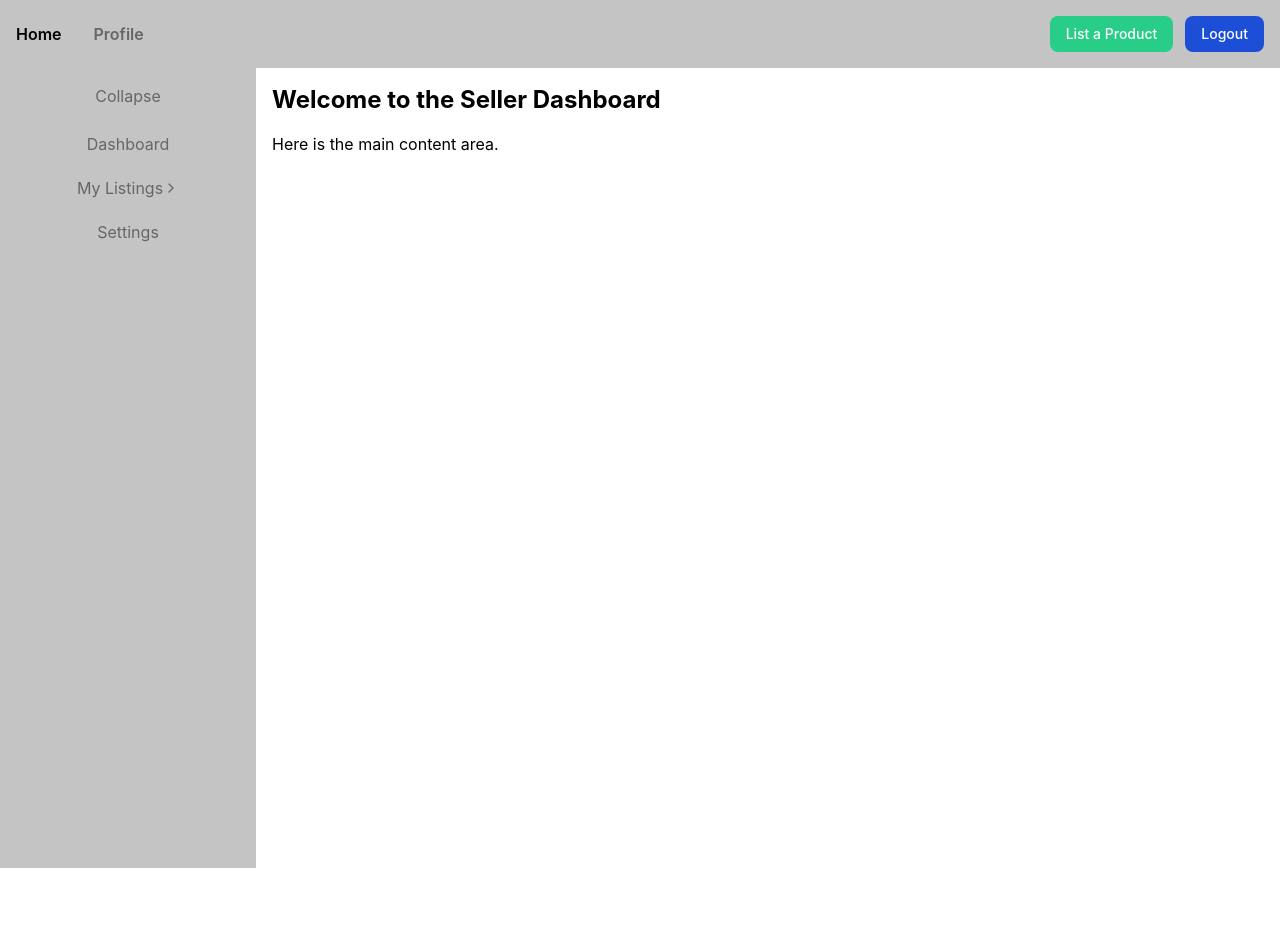
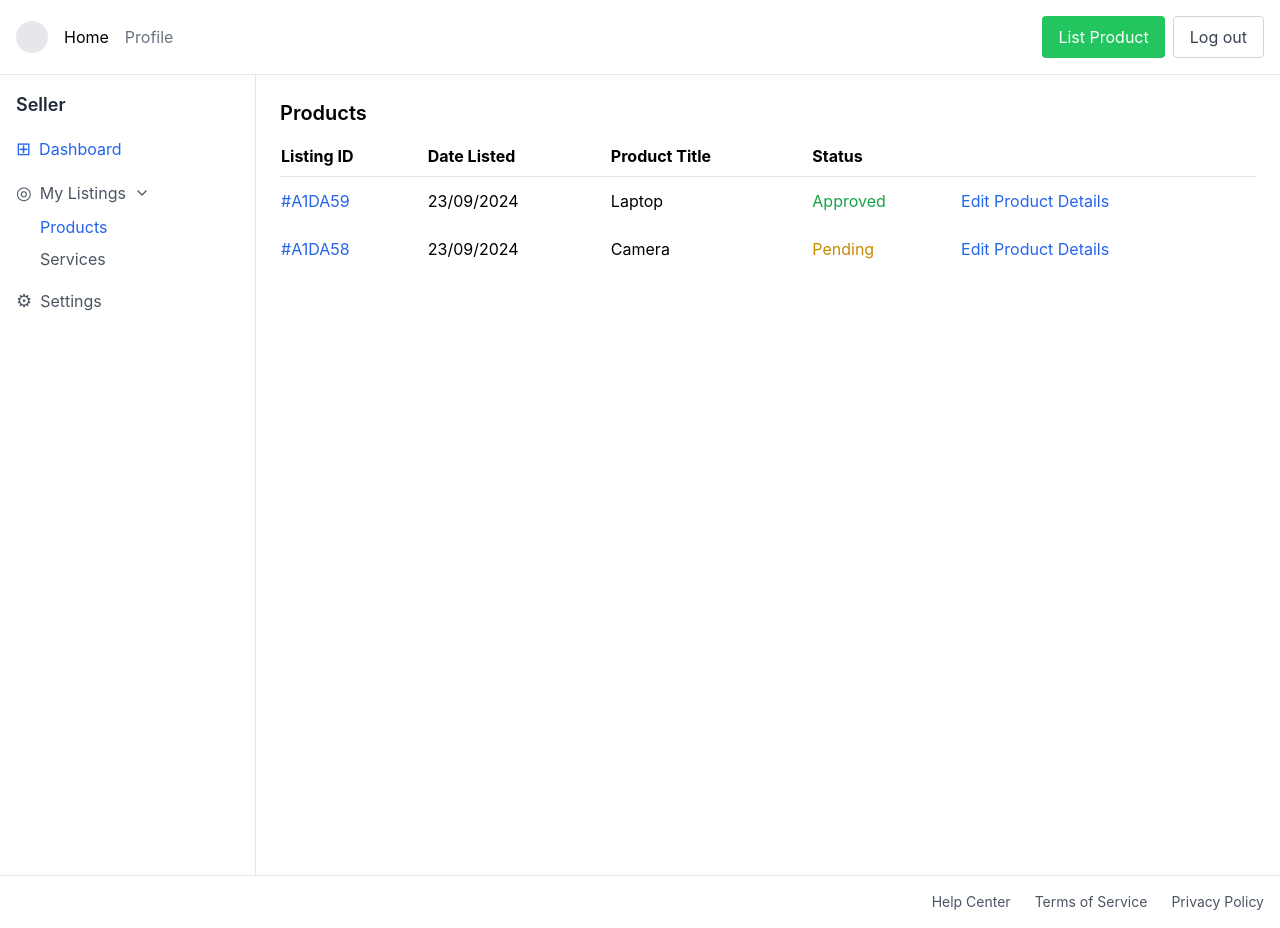
Before and after one commit to khurrumchaudhrty/MinarMarket_Development, a React (Create React App) app in the folder frontend/: page /seller-dashboard in a window 1280 px wide. Before the commit the page ends 868 px from the top, so only its background shows below. Built offline with nearby package versions, Linux system fonts and the light colour scheme.

Commit message:
Seller Dashboard frontend

```diff
--- a/frontend/src/components/SellerDashboardNavbar.jsx
+++ b/frontend/src/components/SellerDashboardNavbar.jsx
@@ -1,44 +1,87 @@
+// const SellerDashboardNavbar = () => {
+//   return (
+//     <nav className="bg-dashboardGray border-gray-200">
+//       <div className="max-w-screen-xl flex items-center justify-between mx-auto p-4">
+
+//         {/* Left Navigation Links */}
+//         <div className="flex items-center">
+//           <ul className="flex space-x-8">
+//             <li>
+//               <a
+//                 href="#"
+//                 className="block py-2 px-3 md:p-0 rounded font-semibold"
+//                 aria-current="page"
+//               >
+//                 Home
+//               </a>
+//             </li>
+//             <li>
+//               <a
+//                 href="#"
+//                 className="block py-2 px-3 md:p-0 text-darkGray font-semibold rounded hover:bg-gray-100 md:hover:bg-transparent md:hover:text-blue-700"
+//               >
+//                 Profile
+//               </a>
+//             </li>
+//           </ul>
+//         </div>
+
+//         {/* Right Buttons */}
+//         <div className="flex space-x-3">
+//           <button
+//             type="button"
+//             className="text-white bg-buttonGreen hover:scale-110 animate duration-300 focus:ring-4 focus:outline-none focus:ring-blue-300 font-medium rounded-lg text-sm px-4 py-2 text-center "
+//           >
+//             List a Product
+//           </button>
+//           <button
+//             type="button"
+//             className="text-white bg-blue-700 hover:scale-110 animate duration-300 font-medium rounded-lg text-sm px-4 py-2 text-center"
+//           >
+//             Logout
+//           </button>
+//         </div>
+//       </div>
+//     </nav>
+//   );
+// };
+
+// export default SellerDashboardNavbar;
+
+
+
+import React, { useState } from 'react';
+import { ChevronRight, ChevronDown } from 'lucide-react';
+
+// Navbar Component
 const SellerDashboardNavbar = () => {
   return (
-    <nav className="bg-dashboardGray border-gray-200">
+    <nav className="bg-white border-b border-gray-200">
       <div className="max-w-screen-xl flex items-center justify-between mx-auto p-4">
-
-        {/* Left Navigation Links */}
-        <div className="flex items-center">
-          <ul className="flex space-x-8">
+        {/* Left side with logo and navigation */}
+        <div className="flex items-center space-x-4">
+          <div className="w-8 h-8 bg-gray-200 rounded-full"></div>
+          <ul className="flex space-x-4">
             <li>
-              <a
-                href="#"
-                className="block py-2 px-3 md:p-0 rounded font-semibold"
-                aria-current="page"
-              >
+              <a href="#" className="text-black hover:text-gray-600">
                 Home
               </a>
             </li>
             <li>
-              <a
-                href="#"
-                className="block py-2 px-3 md:p-0 text-darkGray font-semibold rounded hover:bg-gray-100 md:hover:bg-transparent md:hover:text-blue-700"
-              >
+              <a href="#" className="text-gray-500 hover:text-gray-600">
                 Profile
               </a>
             </li>
           </ul>
         </div>
 
-        {/* Right Buttons */}
-        <div className="flex space-x-3">
-          <button
-            type="button"
-            className="text-white bg-buttonGreen hover:scale-110 animate duration-300 focus:ring-4 focus:outline-none focus:ring-blue-300 font-medium rounded-lg text-sm px-4 py-2 text-center "
-          >
-            List a Product
+        {/* Right side buttons */}
+        <div className="flex space-x-2">
+          <button className="px-4 py-2 bg-green-500 text-white rounded hover:bg-green-600">
+            List Product
           </button>
-          <button
-            type="button"
-            className="text-white bg-blue-700 hover:scale-110 animate duration-300 font-medium rounded-lg text-sm px-4 py-2 text-center"
-          >
-            Logout
+          <button className="px-4 py-2 border border-gray-300 text-gray-700 rounded hover:bg-gray-50">
+            Log out
           </button>
         </div>
       </div>
@@ -46,4 +89,5 @@ const SellerDashboardNavbar = () => {
   );
 };
 
+
 export default SellerDashboardNavbar;
--- a/frontend/src/components/SellerSidebar.jsx
+++ b/frontend/src/components/SellerSidebar.jsx
@@ -1,3 +1,72 @@
+import React, { useState } from 'react';
+import { ChevronRight, ChevronDown } from 'lucide-react';
+
+const SellerSidebar = () => {
+    const [openSubMenu, setOpenSubMenu] = useState({
+      'My Listings': true // Set to true by default to match the design
+    });
+
+    const toggleSubMenu = (menu) => {
+      setOpenSubMenu((prev) => ({
+        ...prev,
+        [menu]: !prev[menu],
+      }));
+    };
+
+    return (
+      <div className="w-64 min-h-screen bg-white border-r border-gray-200">
+        <div className="p-4">
+          <div className="space-y-4">
+            {/* Seller Header */}
+            <div className="text-lg font-semibold text-gray-800">
+              Seller
+            </div>
+
+            {/* Dashboard Item */}
+            <div className="flex items-center space-x-2 text-blue-600">
+              <span className="text-lg">⊞</span>
+              <span>Dashboard</span>
+            </div>
+
+            {/* My Listings Section */}
+            <div>
+              <div className="flex items-center mb-2">
+                <button
+                  onClick={() => toggleSubMenu('My Listings')}
+                  className="flex items-center space-x-2 text-gray-600"
+                >
+                  <span className="text-lg">◎</span>
+                  <span>My Listings</span>
+                  {openSubMenu['My Listings'] ? (
+                    <ChevronDown className="w-4 h-4 ml-auto" />
+                  ) : (
+                    <ChevronRight className="w-4 h-4 ml-auto" />
+                  )}
+                </button>
+              </div>
+
+              {openSubMenu['My Listings'] && (
+                <div className="ml-6 space-y-2">
+                  <div className="text-blue-600">Products</div>
+                  <div className="text-gray-600">Services</div>
+                </div>
+              )}
+            </div>
+
+            {/* Settings Item */}
+            <div className="flex items-center space-x-2 text-gray-600">
+              <span className="text-lg">⚙</span>
+              <span>Settings</span>
+            </div>
+          </div>
+        </div>
+      </div>
+    );
+  };
+
+
+  export default SellerSidebar;
+
 // import React, { useState } from 'react';
 // import { ChevronRight, ChevronDown } from 'lucide-react';
 
@@ -10,7 +79,7 @@
 //     };
 
 //     const toggleSubMenu = (menu) => {
-//         console.log('toggleSubmenu being pressed')
+//         console.log('toggleSubmenu being pressed');
 //         setOpenSubMenu((prev) => ({
 //             ...prev,
 //             [menu]: !prev[menu],
@@ -19,57 +88,14 @@
 
 //     return (
 //         <div>
-//             {/* Navbar */}
-//             <nav className="bg-dashboardGray border-gray-200 w-full">
-//                 <div className="max-w-screen-xl flex items-center justify-between mx-auto p-4">
-
-//                     {/* Left Navigation Links */}
-//                     <div className="flex items-center">
-//                         <ul className="flex space-x-8">
-//                             <li>
-//                                 <a
-//                                     href="#"
-//                                     className="block py-2 px-3 md:p-0 rounded font-semibold"
-//                                     aria-current="page"
-//                                 >
-//                                     Home
-//                                 </a>
-//                             </li>
-//                             <li>
-//                                 <a
-//                                     href="#"
-//                                     className="block py-2 px-3 md:p-0 text-darkGray font-semibold rounded hover:bg-gray-100 md:hover:bg-transparent md:hover:text-blue-700"
-//                                 >
-//                                     Profile
-//                                 </a>
-//                             </li>
-//                         </ul>
-//                     </div>
-
-//                     {/* Right Buttons */}
-//                     <div className="flex space-x-3">
-//                         <button
-//                             type="button"
-//                             className="text-white bg-buttonGreen hover:scale-110 animate duration-300 focus:ring-4 focus:outline-none focus:ring-blue-300 font-medium rounded-lg text-sm px-4 py-2 text-center "
-//                         >
-//                             List a Product
-//                         </button>
-//                         <button
-//                             type="button"
-//                             className="text-white bg-blue-700 hover:scale-110 animate duration-300 font-medium rounded-lg text-sm px-4 py-2 text-center"
-//                         >
-//                             Logout
-//                         </button>
-//                     </div>
-//                 </div>
-//             </nav>
 
 //             {/* Sidebar and Main Content Wrapper */}
 //             <div className="flex">
 //                 {/* Sidebar */}
 //                 <aside
-//                     className={`bg-dashboardGray text-center text-darkGray h-screen p-4 transition-all duration-300 ${isSidebarOpen ? 'w-64' : 'w-24'
-//                         }`}
+//                     className={`bg-dashboardGray text-center text-darkGray h-screen p-4 transition-all duration-300 ${
+//                         isSidebarOpen ? 'w-64' : 'w-24'
+//                     }`}
 //                 >
 //                     <button
 //                         onClick={toggleSidebar}
@@ -86,30 +112,30 @@
 //                             hasSubMenu={false}
 //                         />
 //                         <SidebarItem
-//                             label="Settings"
+//                             label="My Listings"
 //                             isSidebarOpen={isSidebarOpen}
 //                             hasSubMenu={true}
 //                             openSubMenu={openSubMenu}
-//                             onClick={() => toggleSubMenu('settings')}
+//                             onClick={() => toggleSubMenu('My Listings')}
 //                             submenuItems={[
-//                                 { label: 'Profile Settings' },
-//                                 { label: 'Account Settings' },
+//                                 { label: 'Products' },
+//                                 { label: 'Services' },
 //                             ]}
 //                         />
-//                         <SidebarItem
+//                         {/* <SidebarItem
 //                             label="Reports"
 //                             isSidebarOpen={isSidebarOpen}
 //                             hasSubMenu={true}
 //                             openSubMenu={openSubMenu}
-//                             onClick={() => toggleSubMenu('reports')}
+//                             onClick={() => toggleSubMenu('Reports')}
 //                             submenuItems={[
 //                                 { label: 'Sales Report' },
 //                                 { label: 'Expense Report' },
 //                                 { label: 'Customer Report' },
 //                             ]}
-//                         />
+//                         /> */}
 //                         <SidebarItem
-//                             label="Help"
+//                             label="Settings"
 //                             isSidebarOpen={isSidebarOpen}
 //                             hasSubMenu={false}
 //                         />
@@ -118,7 +144,6 @@
 
 //                 {/* Main Content */}
 //                 <main className="flex-1 p-4">
-//                     {/* Your main content goes here */}
 //                     <h1 className="text-2xl font-bold">Welcome to the Seller Dashboard</h1>
 //                     <p className="mt-4">Here is the main content area.</p>
 //                 </main>
@@ -167,130 +192,3 @@
 // };
 
 // export default SellerSidebar;
-
-
-import React, { useState } from 'react';
-import { ChevronRight, ChevronDown } from 'lucide-react';
-
-const SellerSidebar = () => {
-    const [isSidebarOpen, setIsSidebarOpen] = useState(true);
-    const [openSubMenu, setOpenSubMenu] = useState({});
-
-    const toggleSidebar = () => {
-        setIsSidebarOpen(!isSidebarOpen);
-    };
-
-    const toggleSubMenu = (menu) => {
-        console.log('toggleSubmenu being pressed');
-        setOpenSubMenu((prev) => ({
-            ...prev,
-            [menu]: !prev[menu],
-        }));
-    };
-
-    return (
-        <div>
-
-            {/* Sidebar and Main Content Wrapper */}
-            <div className="flex">
-                {/* Sidebar */}
-                <aside
-                    className={`bg-dashboardGray text-center text-darkGray h-screen p-4 transition-all duration-300 ${
-                        isSidebarOpen ? 'w-64' : 'w-24'
-                    }`}
-                >
-                    <button
-                        onClick={toggleSidebar}
-                        className="mb-6 text-darkGray focus:outline-none"
-                    >
-                        {isSidebarOpen ? 'Collapse' : 'Expand'}
-                    </button>
-
-                    {/* Sidebar Menu */}
-                    <nav className="space-y-5 flex flex-col items-center">
-                        <SidebarItem
-                            label="Dashboard"
-                            isSidebarOpen={isSidebarOpen}
-                            hasSubMenu={false}
-                        />
-                        <SidebarItem
-                            label="My Listings"
-                            isSidebarOpen={isSidebarOpen}
-                            hasSubMenu={true}
-                            openSubMenu={openSubMenu}
-                            onClick={() => toggleSubMenu('My Listings')}
-                            submenuItems={[
-                                { label: 'Products' },
-                                { label: 'Services' },
-                            ]}
-                        />
-                        {/* <SidebarItem
-                            label="Reports"
-                            isSidebarOpen={isSidebarOpen}
-                            hasSubMenu={true}
-                            openSubMenu={openSubMenu}
-                            onClick={() => toggleSubMenu('Reports')}
-                            submenuItems={[
-                                { label: 'Sales Report' },
-                                { label: 'Expense Report' },
-                                { label: 'Customer Report' },
-                            ]}
-                        /> */}
-                        <SidebarItem
-                            label="Settings"
-                            isSidebarOpen={isSidebarOpen}
-                            hasSubMenu={false}
-                        />
-                    </nav>
-                </aside>
-
-                {/* Main Content */}
-                <main className="flex-1 p-4">
-                    <h1 className="text-2xl font-bold">Welcome to the Seller Dashboard</h1>
-                    <p className="mt-4">Here is the main content area.</p>
-                </main>
-            </div>
-        </div>
-    );
-};
-
-// Sidebar Item Component
-const SidebarItem = ({
-    label,
-    isSidebarOpen,
-    hasSubMenu,
-    openSubMenu,
-    onClick,
-    submenuItems = [],
-}) => {
-    return (
-        <div>
-            <button
-                className="flex items-center w-full text-left focus:outline-none"
-                onClick={onClick}
-            >
-                <span className="flex-1">{label}</span>
-                {hasSubMenu && (
-                    <span>
-                        {openSubMenu[label] ? (
-                            <ChevronDown className="w-4 h-4" />
-                        ) : (
-                            <ChevronRight className="w-4 h-4" />
-                        )}
-                    </span>
-                )}
-            </button>
-            {hasSubMenu && openSubMenu[label] && (
-                <div className={`ml-4 mt-2 ${isSidebarOpen ? 'block' : 'hidden'}`}>
-                    {submenuItems.map((item, index) => (
-                        <div key={index} className="mt-1 pl-2">
-                            {item.label}
-                        </div>
-                    ))}
-                </div>
-            )}
-        </div>
-    );
-};
-
-export default SellerSidebar;
--- a/frontend/src/pages/SellerDashboard.js
+++ b/frontend/src/pages/SellerDashboard.js
@@ -1,13 +1,75 @@
+// import SellerDashboardNavbar from "../components/SellerDashboardNavbar";
+// import SellerSidebar from "../components/SellerSidebar";
+// const SellerDashboard = () => {
+
+//     return (
+//         <>
+//            <SellerDashboardNavbar/>
+//            <SellerSidebar/>
+//         </>
+//     );
+// }
+
+// export default SellerDashboard;
+
+
 import SellerDashboardNavbar from "../components/SellerDashboardNavbar";
 import SellerSidebar from "../components/SellerSidebar";
+import React, { useState } from 'react';
+import { ChevronRight, ChevronDown } from 'lucide-react';
+
+
 const SellerDashboard = () => {
+return (
 
-    return (
-        <>
-           <SellerDashboardNavbar/>
-           <SellerSidebar/>
-        </>
-    );
+<div className="flex flex-col min-h-screen">
+      <SellerDashboardNavbar />
+      <div className="flex flex-1">
+        <SellerSidebar />
+        <main className="flex-1 p-6">
+          <h1 className="text-xl font-semibold mb-4">Products</h1>
+          {/* Products Table */}
+          <table className="w-full">
+            <thead>
+              <tr className="text-left border-b">
+                <th className="pb-2">Listing ID</th>
+                <th className="pb-2">Date Listed</th>
+                <th className="pb-2">Product Title</th>
+                <th className="pb-2">Status</th>
+                <th className="pb-2"></th>
+              </tr>
+            </thead>
+            <tbody>
+              <tr>
+                <td className="py-3 text-blue-600">#A1DA59</td>
+                <td>23/09/2024</td>
+                <td>Laptop</td>
+                <td className="text-green-600">Approved</td>
+                <td className="text-blue-600">Edit Product Details</td>
+              </tr>
+              <tr>
+                <td className="py-3 text-blue-600">#A1DA58</td>
+                <td>23/09/2024</td>
+                <td>Camera</td>
+                <td className="text-yellow-600">Pending</td>
+                <td className="text-blue-600">Edit Product Details</td>
+              </tr>
+            </tbody>
+          </table>
+        </main>
+      </div>
+      {/* Footer */}
+      <footer className="border-t border-gray-200 py-4">
+        <div className="max-w-screen-xl mx-auto px-4 flex justify-end space-x-6 text-sm text-gray-600">
+          <a href="#" className="hover:text-gray-900">Help Center</a>
+          <a href="#" className="hover:text-gray-900">Terms of Service</a>
+          <a href="#" className="hover:text-gray-900">Privacy Policy</a>
+        </div>
+      </footer>
+    </div>
+
+);
+
 }
 
 export default SellerDashboard;
```
